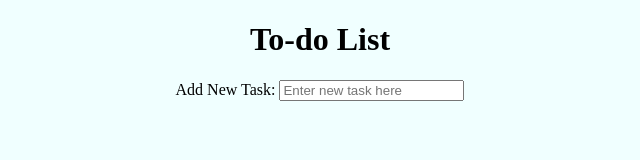
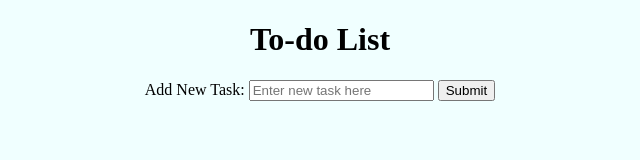
Before and after one commit to ncamarena57/todolist, a plain HTML site: page index.html in a window 1280 px wide. Shown: the whole page, without its empty margins (320-960 px from the left). Drawn offline with Linux system fonts and the light colour scheme.

Commit message:
Add submit button and styling

```diff
--- a/index.html
+++ b/index.html
@@ -12,6 +12,7 @@
         <label for="newtask">Add New Task: </label>
         <input name="newtask" type="text" placeholder="Enter new task here">
         <div class="task-list"></div>
+        <button class="submit">Submit</button>
     </body>
     <script src="main.js"></script>
 </html>
--- a/style.css
+++ b/style.css
@@ -2,3 +2,11 @@ body {
     background-color: azure;
     text-align: center;
 }
+
+.submit {
+    display: inline;
+}
+
+.task-list {
+    display: inline;
+}
```
